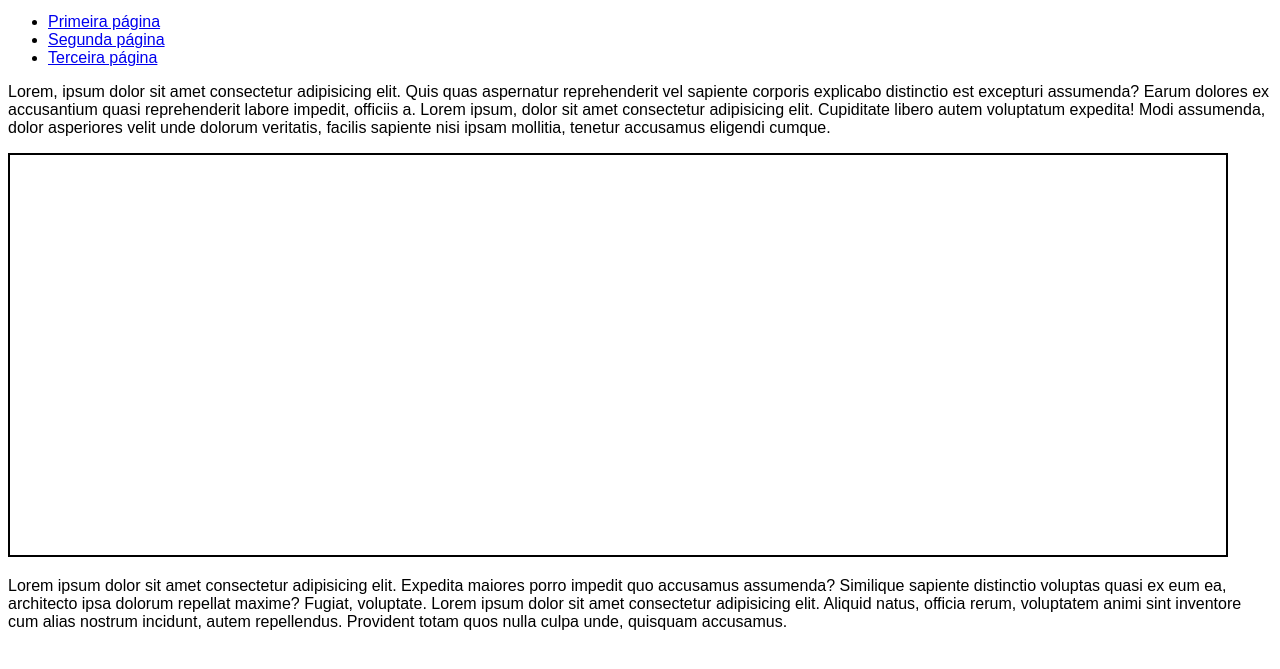
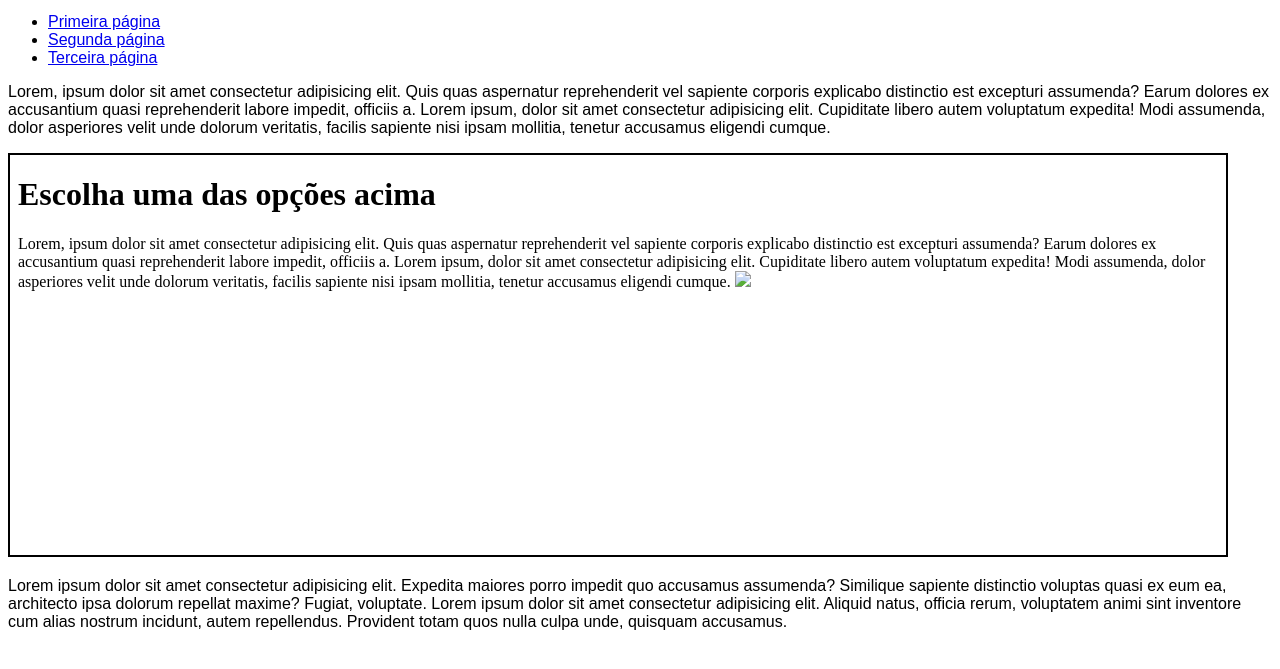
Before and after one commit to FelpsDAM/html-css, a plain HTML site: page exercicios/Ex024/iframe003.html in a window 1280 px wide. Shown: the part 119-788 px from the top of the page. Drawn offline with Linux system fonts and the light colour scheme.

Commit message:
exercício 024 sobre iframes finalizado

```diff
--- a/exercicios/Ex024/iframe003.html
+++ b/exercicios/Ex024/iframe003.html
@@ -28,7 +28,7 @@
 
     <p>Lorem, ipsum dolor sit amet consectetur adipisicing elit. Quis quas aspernatur reprehenderit vel sapiente corporis explicabo distinctio est excepturi assumenda? Earum dolores ex accusantium quasi reprehenderit labore impedit, officiis a. Lorem ipsum, dolor sit amet consectetur adipisicing elit. Cupiditate libero autem voluptatum expedita! Modi assumenda, dolor asperiores velit unde dolorum veritatis, facilis sapiente nisi ipsam mollitia, tenetur accusamus eligendi cumque.</p>
 
-    <iframe src="" id="tela" name="telinha">Infelizmente o seu navegador é incompatível com este recurso iframe</iframe>
+    <iframe id="tela" name="telinha" srcdoc="<h1>Escolha uma das opções acima</h1> Lorem, ipsum dolor sit amet consectetur adipisicing elit. Quis quas aspernatur reprehenderit vel sapiente corporis explicabo distinctio est excepturi assumenda? Earum dolores ex accusantium quasi reprehenderit labore impedit, officiis a. Lorem ipsum, dolor sit amet consectetur adipisicing elit. Cupiditate libero autem voluptatum expedita! Modi assumenda, dolor asperiores velit unde dolorum veritatis, facilis sapiente nisi ipsam mollitia, tenetur accusamus eligendi cumque. <img src='imagens/cursoemvideo.png'>" >Infelizmente o seu navegador é incompatível com este recurso iframe</iframe>
 
     <p>Lorem ipsum dolor sit amet consectetur adipisicing elit. Expedita maiores porro impedit quo accusamus assumenda? Similique sapiente distinctio voluptas quasi ex eum ea, architecto ipsa dolorum repellat maxime? Fugiat, voluptate. Lorem ipsum dolor sit amet consectetur adipisicing elit. Aliquid natus, officia rerum, voluptatem animi sint inventore cum alias nostrum incidunt, autem repellendus. Provident totam quos nulla culpa unde, quisquam accusamus.</p>
 </body>
```
